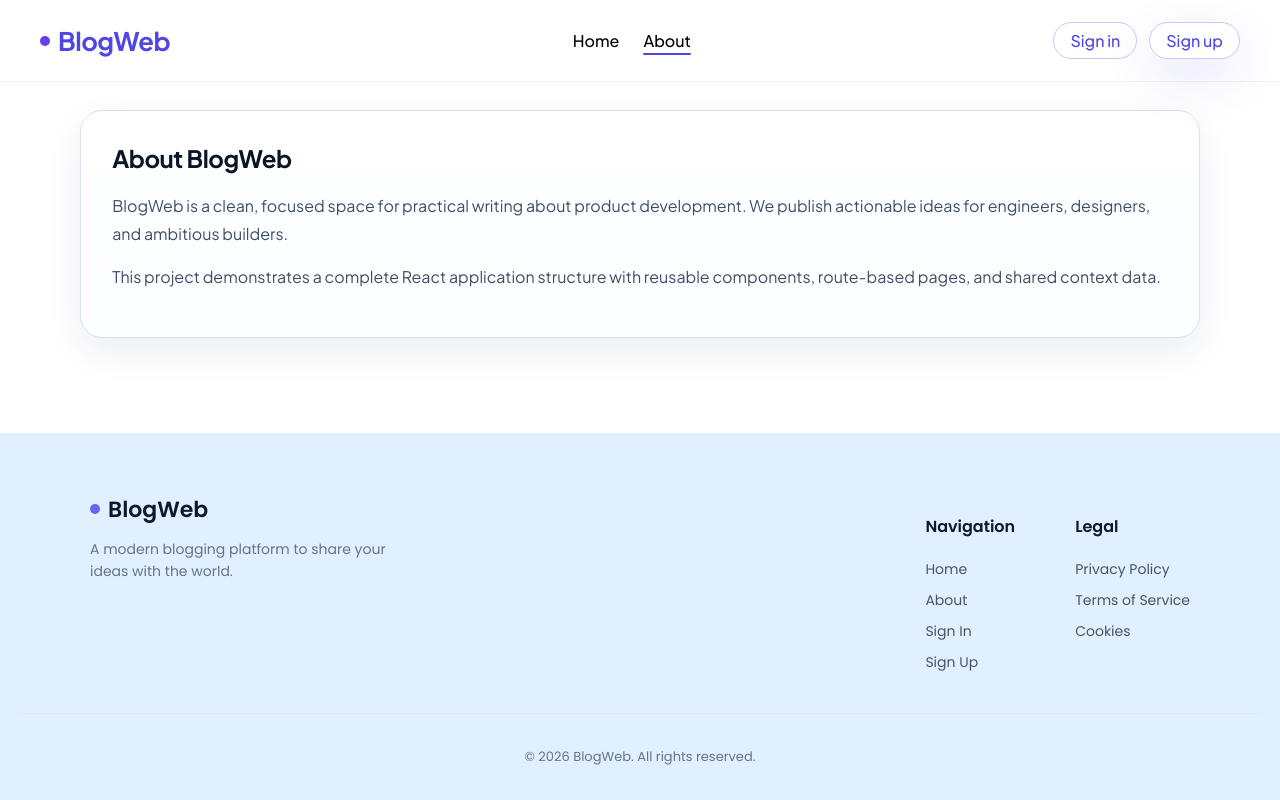
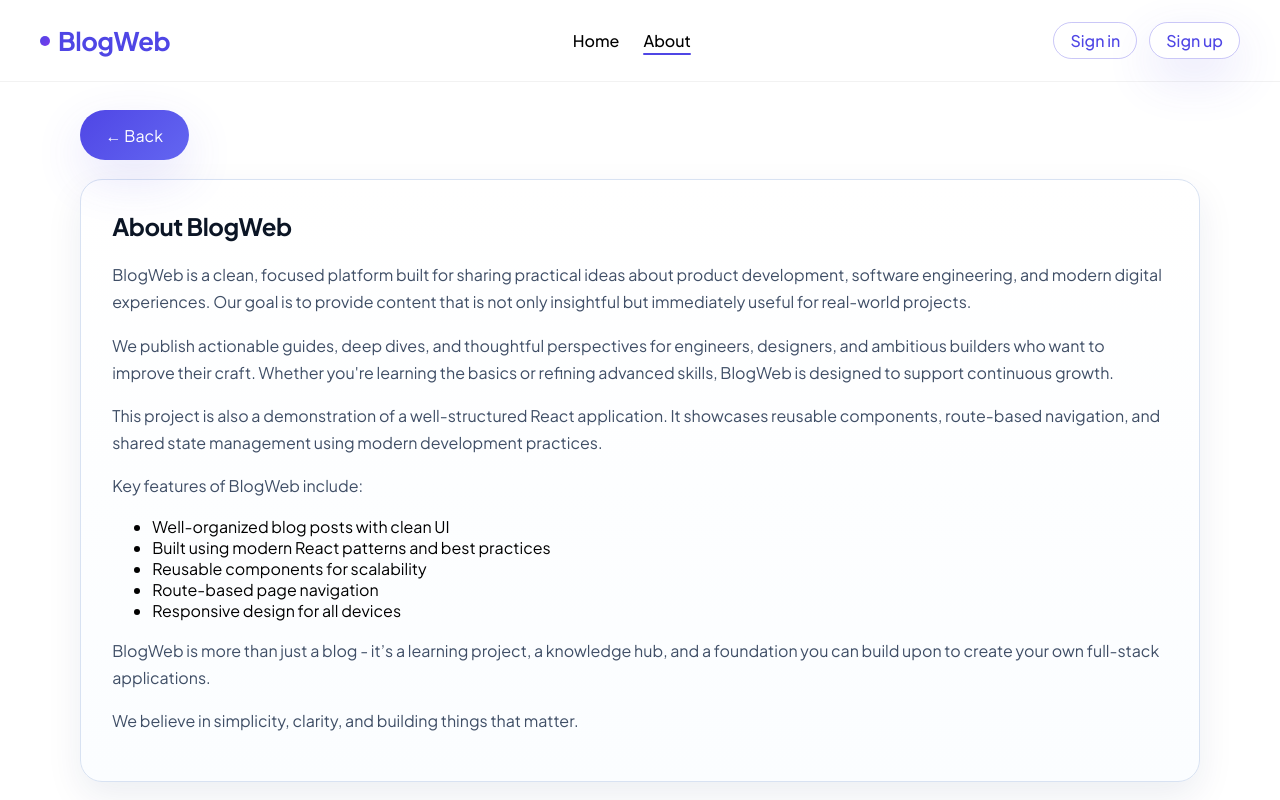
Before and after one commit to IsranjanSathiyaseelan/BlogWeb, a React (Vite) app in the folder client/: page /about in a window 1280 px wide. Shown: the top 800 px of the page. Built offline with nearby package versions, Linux system fonts and the light colour scheme.

Commit message:
bug fixed

```diff
--- a/client/src/pages/AboutPage.tsx
+++ b/client/src/pages/AboutPage.tsx
@@ -1,18 +1,65 @@
+import Button from "../components/common/button/Button";
+import { useNavigate } from "react-router-dom";
 import "./pages.css";
 
 const AboutPage = () => {
+  const navigate = useNavigate();
+
+  const handleBack = () => {
+    if (window.history.length > 1) {
+      navigate(-1);
+    } else {
+      navigate("/");
+    }
+  };
+
   return (
     <div className="page">
+      <Button onClick={handleBack} className="back-button">
+        ← Back
+      </Button>
+
       <section className="content-panel">
         <h1>About BlogWeb</h1>
+
         <p>
-          BlogWeb is a clean, focused space for practical writing about product
-          development. We publish actionable ideas for engineers, designers,
-          and ambitious builders.
+          BlogWeb is a clean, focused platform built for sharing practical ideas
+          about product development, software engineering, and modern digital
+          experiences. Our goal is to provide content that is not only insightful
+          but immediately useful for real-world projects.
         </p>
+
         <p>
-          This project demonstrates a complete React application structure with
-          reusable components, route-based pages, and shared context data.
+          We publish actionable guides, deep dives, and thoughtful perspectives
+          for engineers, designers, and ambitious builders who want to improve
+          their craft. Whether you're learning the basics or refining advanced
+          skills, BlogWeb is designed to support continuous growth.
+        </p>
+
+        <p>
+          This project is also a demonstration of a well-structured React
+          application. It showcases reusable components, route-based navigation,
+          and shared state management using modern development practices.
+        </p>
+
+        <p>Key features of BlogWeb include:</p>
+
+        <ul>
+          <li>Well-organized blog posts with clean UI</li>
+          <li>Built using modern React patterns and best practices</li>
+          <li>Reusable components for scalability</li>
+          <li>Route-based page navigation</li>
+          <li>Responsive design for all devices</li>
+        </ul>
+
+        <p>
+          BlogWeb is more than just a blog - it’s a learning project, a knowledge
+          hub, and a foundation you can build upon to create your own full-stack
+          applications.
+        </p>
+
+        <p>
+          We believe in simplicity, clarity, and building things that matter.
         </p>
       </section>
     </div>
--- a/client/src/pages/HomePage.tsx
+++ b/client/src/pages/HomePage.tsx
@@ -1,6 +1,7 @@
 import { useMemo, useState } from "react";
-import BlogCard from "../components/blog/blogcard/BlogCart";
-import { useBlog } from "../context/blogStore";
+import BlogCard from "../components/blog/blogcard/BlogCard";
+import Button from "../components/common/button/Button";
+import { useBlog } from "../context/blog/BlogContext";
 import "./pages.css";
 
 const HomePage = () => {
@@ -49,16 +50,17 @@ const HomePage = () => {
           <h2>Latest posts</h2>
           <div className="chip-group" role="tablist" aria-label="Filter posts">
             {categories.map((category) => (
-              <button
+              <Button
                 key={category}
                 type="button"
+                variant="outline"
                 className={`chip ${
                   selectedCategory === category ? "chip-active" : ""
                 }`}
                 onClick={() => setSelectedCategory(category)}
               >
                 {category}
-              </button>
+              </Button>
             ))}
           </div>
         </div>
--- a/client/src/pages/MyBlogs.tsx
+++ b/client/src/pages/MyBlogs.tsx
@@ -1,5 +1,5 @@
 import React, { useState } from "react";
-import { Navigate } from "react-router-dom";
+import { Navigate, useNavigate } from "react-router-dom";
 import useAuth from "../hooks/useAuth";
 import { useBlog } from "../context/blog/BlogContext";
 import Button from "../components/common/button/Button";
@@ -91,8 +91,21 @@ const MyBlogs = () => {
     }
   };
 
+  const navigate = useNavigate();
+
+  const handleBack = () => {
+    if (window.history.length > 1) {
+      navigate(-1);
+    } else {
+      navigate("/");
+    }
+  };
+
   return (
     <div className="page myblogs">
+      <Button onClick={handleBack} className="back-button">
+        ← Back
+      </Button>
       {/* Header */}
       <section className="content-panel myblogs__header">
         <div>
--- a/client/src/pages/pages.css
+++ b/client/src/pages/pages.css
@@ -237,3 +237,88 @@
   }
 
 }
+
+.blog-manager {
+  display: grid;
+  gap: 1.5rem;
+}
+
+.blog-manager__form {
+  display: grid;
+  gap: 1.4rem;
+}
+
+.blog-manager__header {
+  display: flex;
+  align-items: center;
+  justify-content: space-between;
+  flex-wrap: wrap;
+  gap: 1rem;
+}
+
+.blog-manager__fields {
+  display: grid;
+  gap: 1rem;
+}
+
+.blog-manager__grid {
+  display: grid;
+  grid-template-columns: repeat(3, minmax(0, 1fr));
+  gap: 1rem;
+}
+
+.blog-manager__field {
+  display: grid;
+  gap: 0.5rem;
+  font-weight: 600;
+}
+
+.blog-manager__field input,
+.blog-manager__field textarea {
+  width: 100%;
+  border: 1px solid #d1d9e6;
+  border-radius: 14px;
+  padding: 0.95rem 1rem;
+  background: #ffffff;
+  color: #0f172a;
+  resize: vertical;
+}
+
+.blog-manager__list {
+  display: grid;
+  gap: 1rem;
+}
+
+.blog-card {
+  display: grid;
+  gap: 1rem;
+  padding: 1.3rem;
+  border-radius: 20px;
+  background: linear-gradient(180deg, #ffffff 0%, #f8fbff 100%);
+  border: 1px solid #d7e3f1;
+}
+
+.blog-card__meta {
+  margin: 0 0 0.3rem;
+  color: #4f6b94;
+  font-size: 0.9rem;
+  font-weight: 700;
+  text-transform: uppercase;
+  letter-spacing: 0.05em;
+}
+
+.blog-card__actions {
+  display: flex;
+  flex-wrap: wrap;
+  gap: 0.75rem;
+}
+
+.back-button {
+  margin-bottom: 1.2rem;
+}
+
+@media (max-width: 840px) {
+  .blog-manager__grid {
+    grid-template-columns: 1fr;
+  }
+}
```
